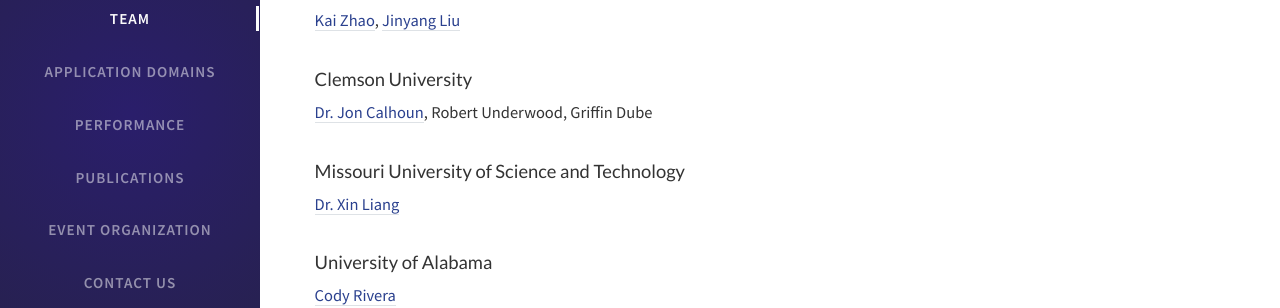
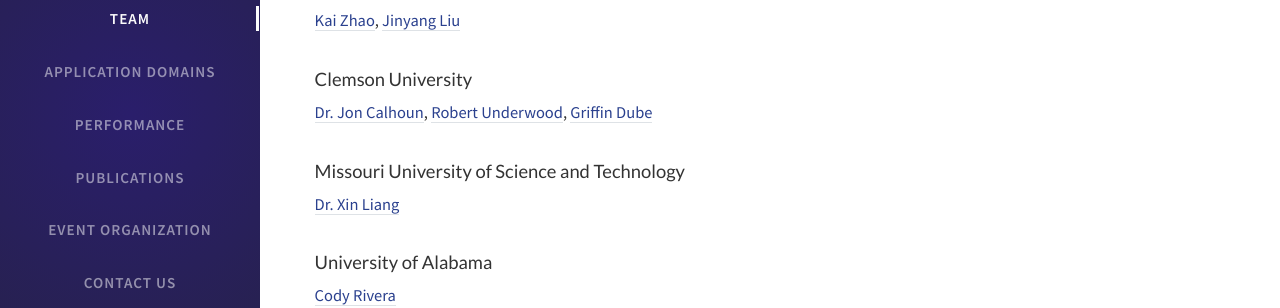
Before and after one commit to szcompressor/szcompressor.github.io, a Jekyll site: the page built from tabs/team.md, in a window 1280 px wide and 1098 px high. Shown: the part 434-742 px from the top of the window. Built offline with Jekyll 4.4.1, drawn with Linux system fonts in a browser that asks for light colours; nearby versions of some CDN libraries; comment, search, counter and statistics services are not loaded; some of the changed lines change nothing that is shown.

Commit message:
add personal webpages

```diff
--- a/tabs/team.md
+++ b/tabs/team.md
@@ -13,7 +13,7 @@
 [Kai Zhao](https://www.cs.ucr.edu/~kzhao016/index.html), [Jinyang Liu](https://scholar.google.com/citations?user=7X0j6LYAAAAJ&hl=en)
 
 #### Clemson University
-[Dr. Jon Calhoun](http://jonccal.people.clemson.edu/), Robert Underwood, Griffin Dube
+[Dr. Jon Calhoun](http://jonccal.people.clemson.edu/), [Robert Underwood](https://robertu94.github.io/), [Griffin Dube](http://gdube.people.clemson.edu/)
 
 #### Missouri University of Science and Technology
 [Dr. Xin Liang](https://lxaltria.github.io/)
```
